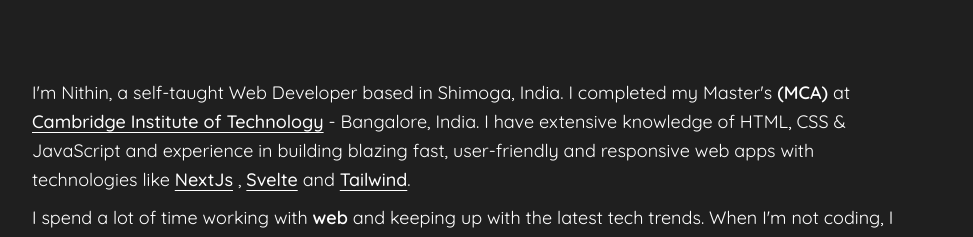
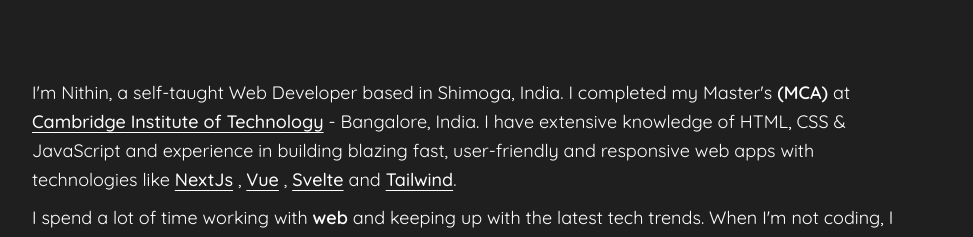
Before and after one commit to nithinK-142/nithin.me, a Next.js app: page /about in a window 1280 px wide. Shown: the part 154-391 px from the top of the page, without its empty margins (168-1141 px from the left). Built offline with nearby package versions, Linux system fonts and the light colour scheme.

Commit message:
add: gradient to aboutpage links.

```diff
--- a/app/(routes)/about/page.tsx
+++ b/app/(routes)/about/page.tsx
@@ -48,12 +48,21 @@ const AboutPage = () => {
             JavaScript and experience in building blazing fast, user-friendly
             and responsive web apps with technologies like{" "}
             <a
-              href="https://react.dev"
+              href="https://nextjs.org"
               target="_blank"
               rel="noopener noreferrer"
               className="about-link"
             >
               NextJs
+            </a>{" "}
+            ,{" "}
+            <a
+              href="https://vuejs.org"
+              target="_blank"
+              rel="noopener noreferrer"
+              className="about-link"
+            >
+              Vue
             </a>{" "}
             ,{" "}
             <a
--- a/styles/globals.css
+++ b/styles/globals.css
@@ -20,6 +20,9 @@ body {
 
 .about-link {
   @apply decoration-1 underline underline-offset-4 font-medium;
+  @apply hover:transition-colors hover:duration-300 hover:ease-in hover:bg-gradient-to-br hover:from-yellow-400 hover:via-red-500 hover:to-pink-500 hover:text-transparent hover:bg-clip-text;
+  /* @apply hover:bg-gradient-to-r hover:from-blue-600 hover:via-green-500 hover:to-indigo-400 hover:text-transparent hover:bg-clip-text;
+  @apply hover:text-transparent hover:bg-clip-text hover:bg-gradient-to-r hover:from-green-500 hover:via-purple-500 hover:to-yellow-500; */
 }
 
 .about-extra {
```
